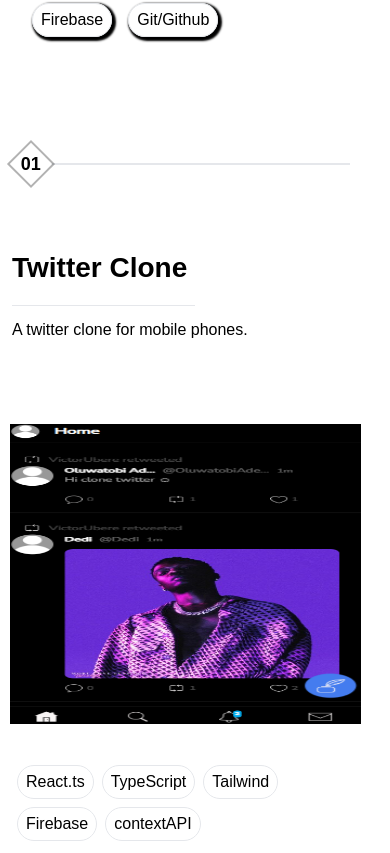
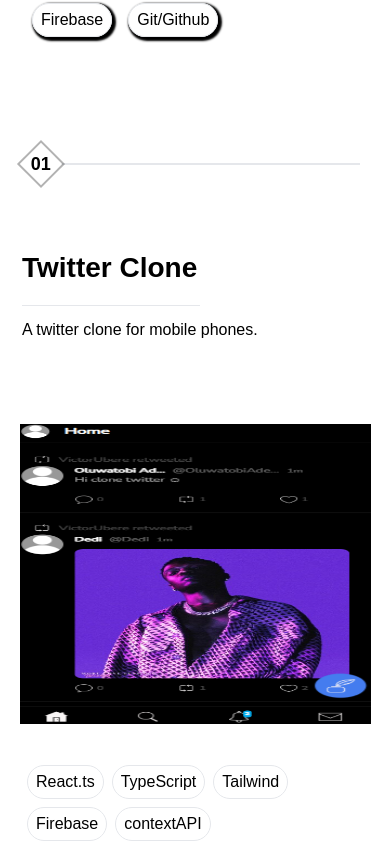
Before and after one commit to Vubere/portfolio, a Next.js app: page / in a window 390 px wide. Shown: the part 1291-2144 px from the top of the page. Built offline with nearby package versions, Linux system fonts and the light colour scheme; a web font is replaced by a local one.

Commit message:
env key fix

```diff
--- a/styles/globals.css
+++ b/styles/globals.css
@@ -11,7 +11,7 @@
   margin: 0;
 }
 @media screen and (max-width: 600px){
-  .project:{
+  .project{
     padding-left: 10px;
   }
   .project .img{
```
